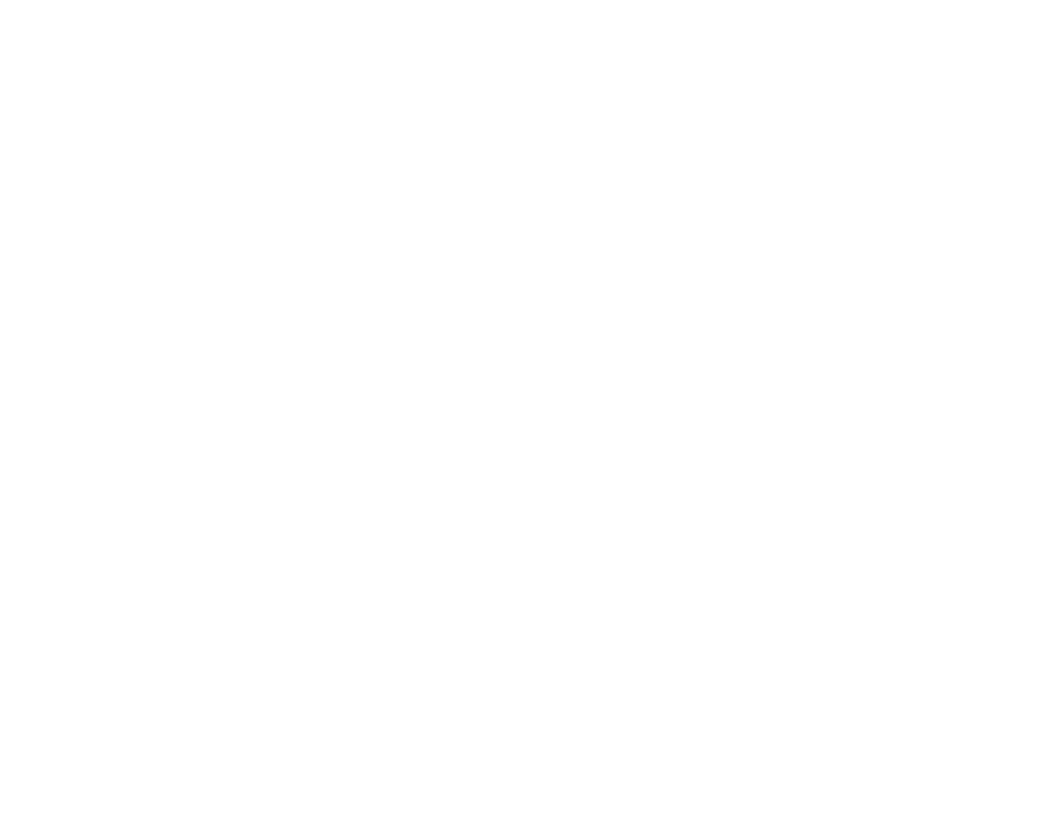
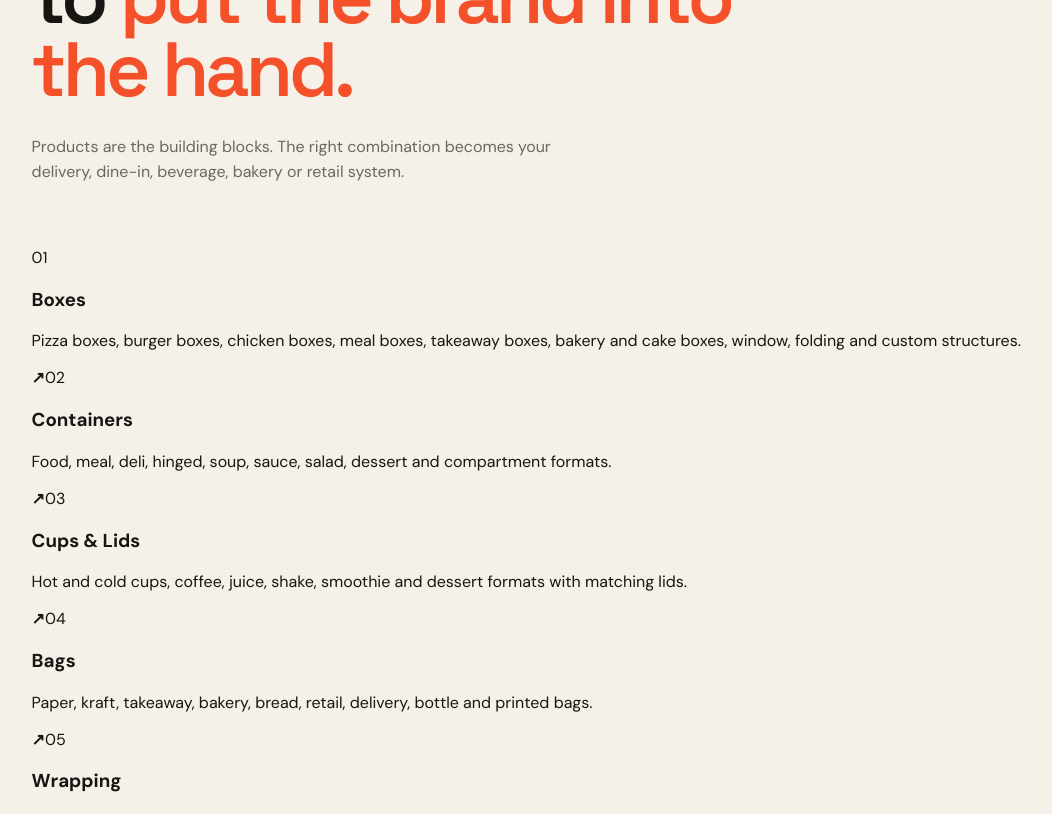
Before and after one commit to dogaranees7-ctrl/farefold, a Next.js app: page /products in a window 1280 px wide. Before the commit this address had no page. Shown: the part 500-1314 px from the top of the page, without its empty margins (58-1110 px from the left). Before the commit the page ends 821 px from the top, so only its background shows below. Built offline with nearby package versions, Linux system fonts and the light colour scheme.

Commit message:
Build FareFold core site pages

```diff
--- /dev/null
+++ b/app/products/page.tsx
@@ -0,0 +1,12 @@
+import {PageFrame,LinkCards} from "@/app/components/page-frame";
+const groups=[
+["Boxes","Pizza boxes, burger boxes, chicken boxes, meal boxes, takeaway boxes, bakery and cake boxes, window, folding and custom structures."],
+["Containers","Food, meal, deli, hinged, soup, sauce, salad, dessert and compartment formats."],
+["Cups & Lids","Hot and cold cups, coffee, juice, shake, smoothie and dessert formats with matching lids."],
+["Bags","Paper, kraft, takeaway, bakery, bread, retail, delivery, bottle and printed bags."],
+["Wrapping","Food paper, grease-resistant paper, burger, sandwich, shawarma, deli, bakery paper, sleeves and bands."],
+["Trays & Buckets","Food, chicken, bakery, catering, paperboard, plastic, aluminium trays and bucket formats."],
+["Accessories","Cutlery, chopsticks, straws, stirrers, napkins, tissue, toothpicks, carriers and food picks."],
+["Branding Products","Printed boxes, bags, cups, wrappers, sleeves, stickers, labels, seals, inserts and thank-you cards."]
+];
+export default function Products(){return <PageFrame eyebrow="03 / Products" title={<>Browse the formats.<br/><i>Build your system.</i></>}><section className="section"><div className="sectionIntro wide"><h2>Everything you need to <i>put the brand into the hand.</i></h2><p>Products are the building blocks. The right combination becomes your delivery, dine-in, beverage, bakery or retail system.</p></div><LinkCards items={groups.map(([title,text])=>({title,text,href:"/contact"}))}/></section></PageFrame>}
```
